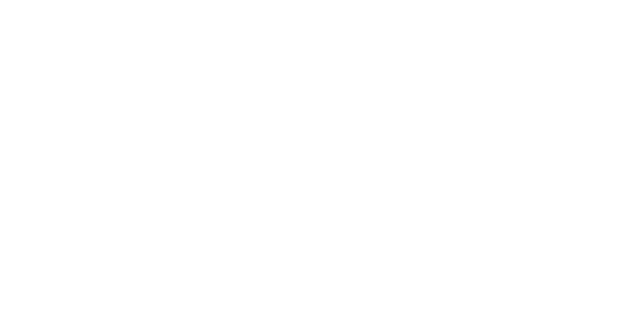
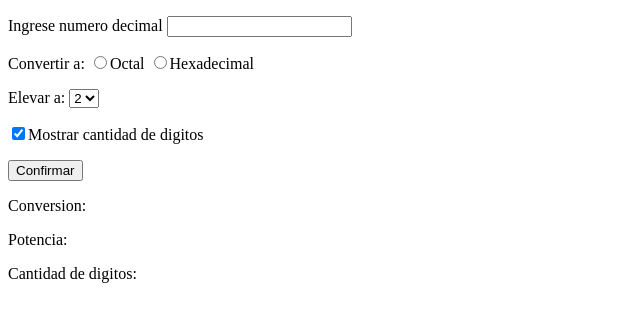
Before and after one commit to boasman/angular-19-ya, an Angular app: page / in a window 1280 px wide. Shown: the top 322 px of the page, without its empty margins (0-640 px from the left). Built offline with nearby package versions, Linux system fonts and the light colour scheme.

Commit message:
Se creo la parte 3 de formulario

```diff
--- a/src/app/formulario-reactivos-three/formulario-reactivos-three.component.html
+++ b/src/app/formulario-reactivos-three/formulario-reactivos-three.component.html
@@ -1,5 +1,25 @@
-<form action="">
-
+<form action="" [formGroup]="formularioConversion" (ngSubmit)="submit()">
+<p>Ingrese numero decimal
+  <input type="text" formControlName="numeroDecimal">
+</p>
+<p>Convertir a:
+  <input type="radio" formControlName="base" value="octal">Octal
+  <input type="radio" formControlName="base" value="hexadecimal">Hexadecimal
+</p>
+<p>Elevar a:
+  <select name="" id="" formControlName="potencia">
+    <option value="">2</option>
+    <option value="">3</option>
+    <option value="">4</option>
+  </select>
+</p>
+<p><input type="checkbox" formControlName="largo">Mostrar cantidad de digitos</p>
+<p><button type="submit">Confirmar</button></p>
+<div>
+  <p>Conversion: {{conversion}}</p>
+  <p>Potencia: {{potenciaNumero}}</p>
+  <p>Cantidad de digitos: {{cantidad}}</p>
+</div>
 
 
 </form>
--- a/src/app/formulario-reactivos-three/formulario-reactivos-three.component.ts
+++ b/src/app/formulario-reactivos-three/formulario-reactivos-three.component.ts
@@ -1,13 +1,56 @@
 import { Component, OnInit } from '@angular/core';
+import { FormControl, FormGroup, ReactiveFormsModule } from '@angular/forms';
 
 @Component({
   selector: 'app-formulario-reactivos-three',
   standalone: true,
-  imports:[],
+  imports:[ReactiveFormsModule],
   templateUrl: './formulario-reactivos-three.component.html',
   styleUrls: ['./formulario-reactivos-three.component.css']
 })
 export class FormularioReactivosThreeComponent implements OnInit {
+
+ conversion= ''
+ potenciaNumero = ''
+ cantidad = ''
+
+ formularioConversion = new FormGroup({
+  numeroDecimal: new FormControl(''),
+  base: new FormControl(''),
+  potencia: new FormControl(''),
+  largo: new FormControl(true)
+ });
+
+ submit(){
+
+  if(this.formularioConversion.value.numeroDecimal){
+    debugger
+    if(this.formularioConversion.value.base == 'Hexadecimal'){
+      this.conversion =  parseInt(this.formularioConversion.value.numeroDecimal).toString(16);
+    }
+
+    if(this.formularioConversion.value.base ==  'octal'){
+      this.conversion =  parseInt(this.formularioConversion.value.numeroDecimal).toString(8);
+    }
+
+    if(this.formularioConversion.value.numeroDecimal && this.formularioConversion.value.potencia){
+      this.potenciaNumero = Math.pow(parseInt(this.formularioConversion.value.numeroDecimal), parseInt(this.formularioConversion.value.potencia)).toString();
+    }
+
+    if(this.formularioConversion.value.largo){
+      this.cantidad =  this.formularioConversion.value.numeroDecimal.length.toString();
+    }
+
+
+
+
+
+
+
+  }
+ }
+
+
 
   constructor() { }
 
```
